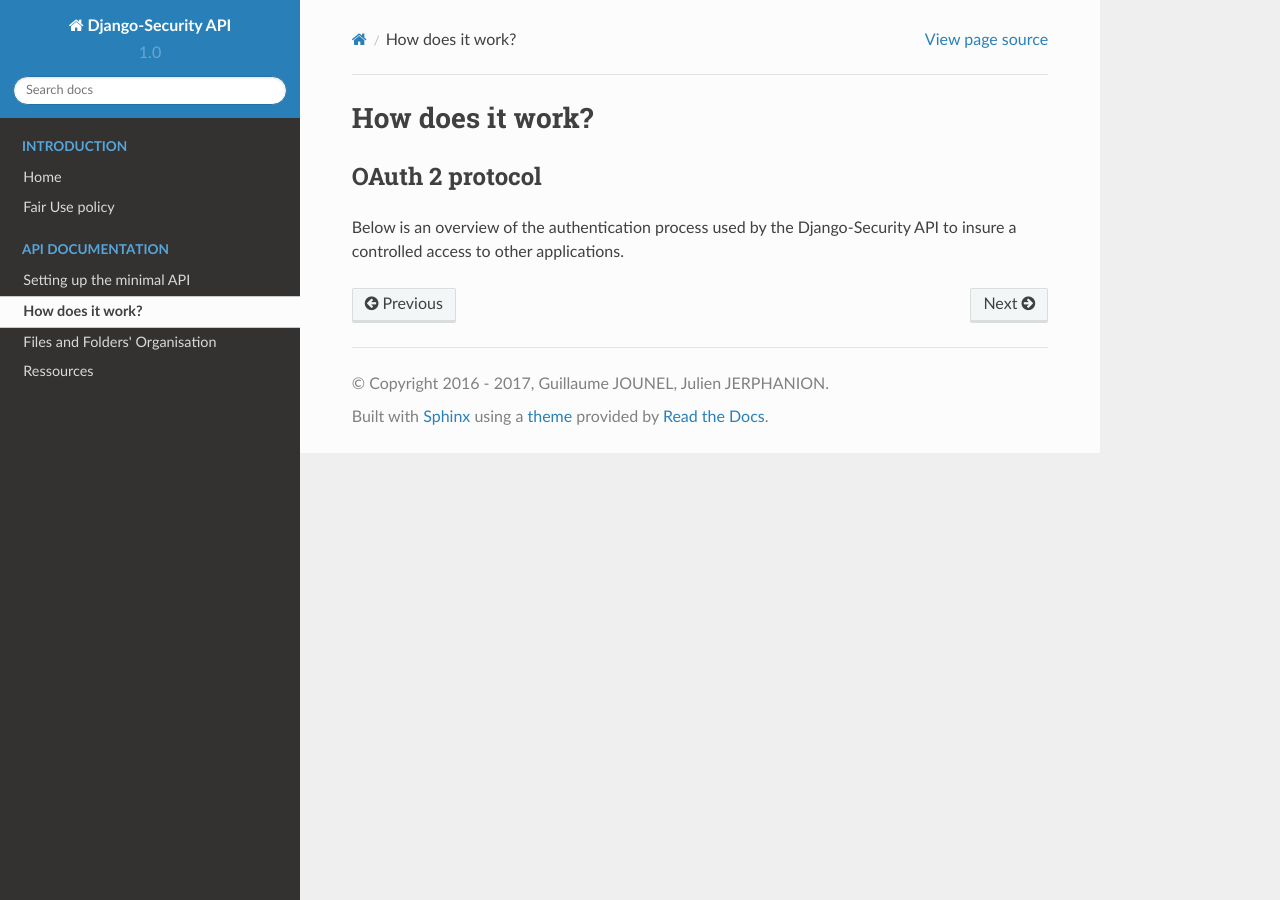
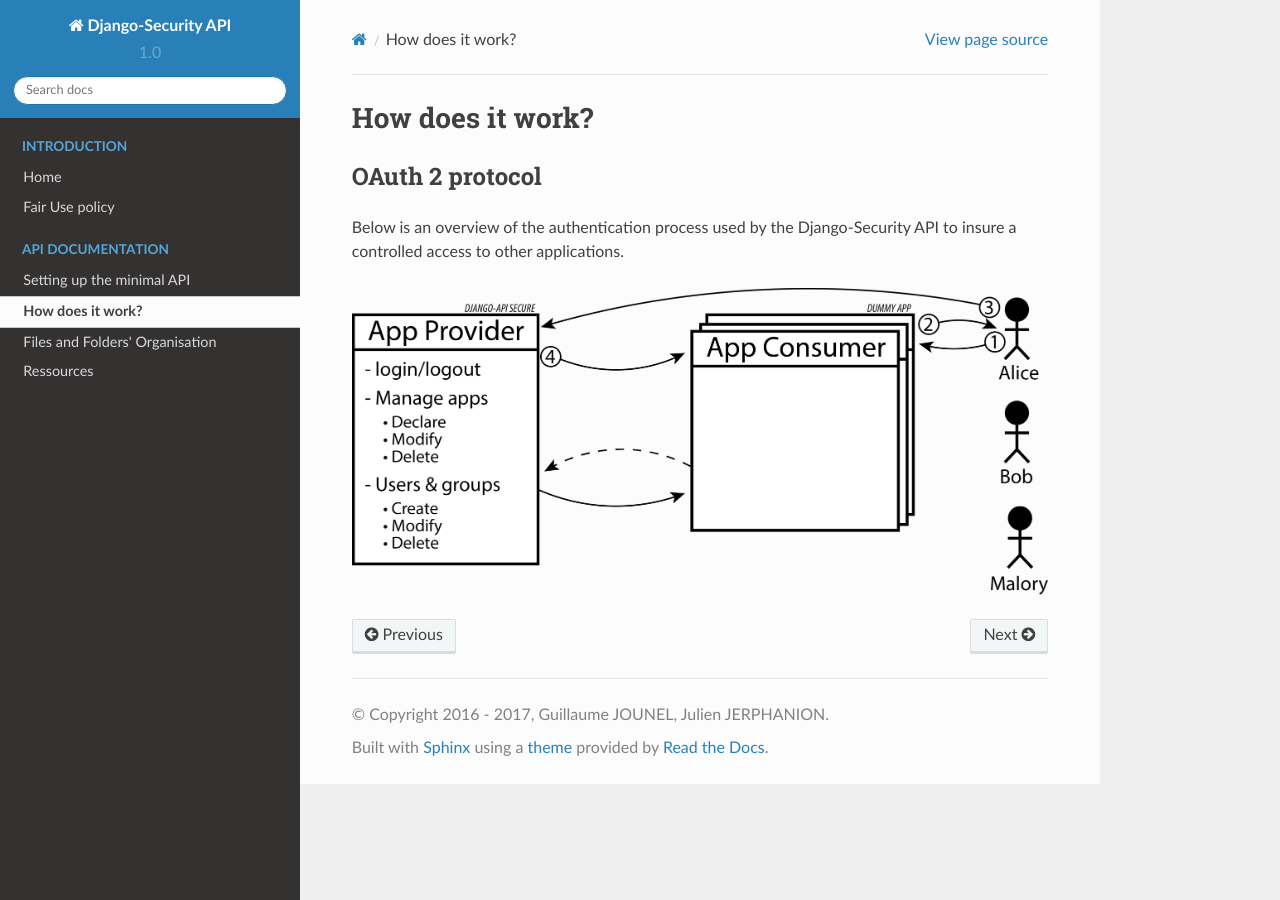
Before and after one commit to kahihia/Django-SecurityAPI, a Sphinx documentation site: the page built from source/API/work.rst, in a window 1280 px wide. Built offline with Sphinx 7.4.7 and the Read the Docs theme 2.0.0, drawn with Linux system fonts in a browser that asks for light colours.

Commit message:
included the image

```diff
--- a/source/API/work.rst
+++ b/source/API/work.rst
@@ -5,3 +5,5 @@
 ~~~~~~~~~~~~~~~~~~~~~
 
 Below is an overview of the authentication process used by the Django-Security API to insure a controlled access to other applications.
+
+.. image:: img/work.png
```
Also changed, not shown: source/API/img/work.png (added).
